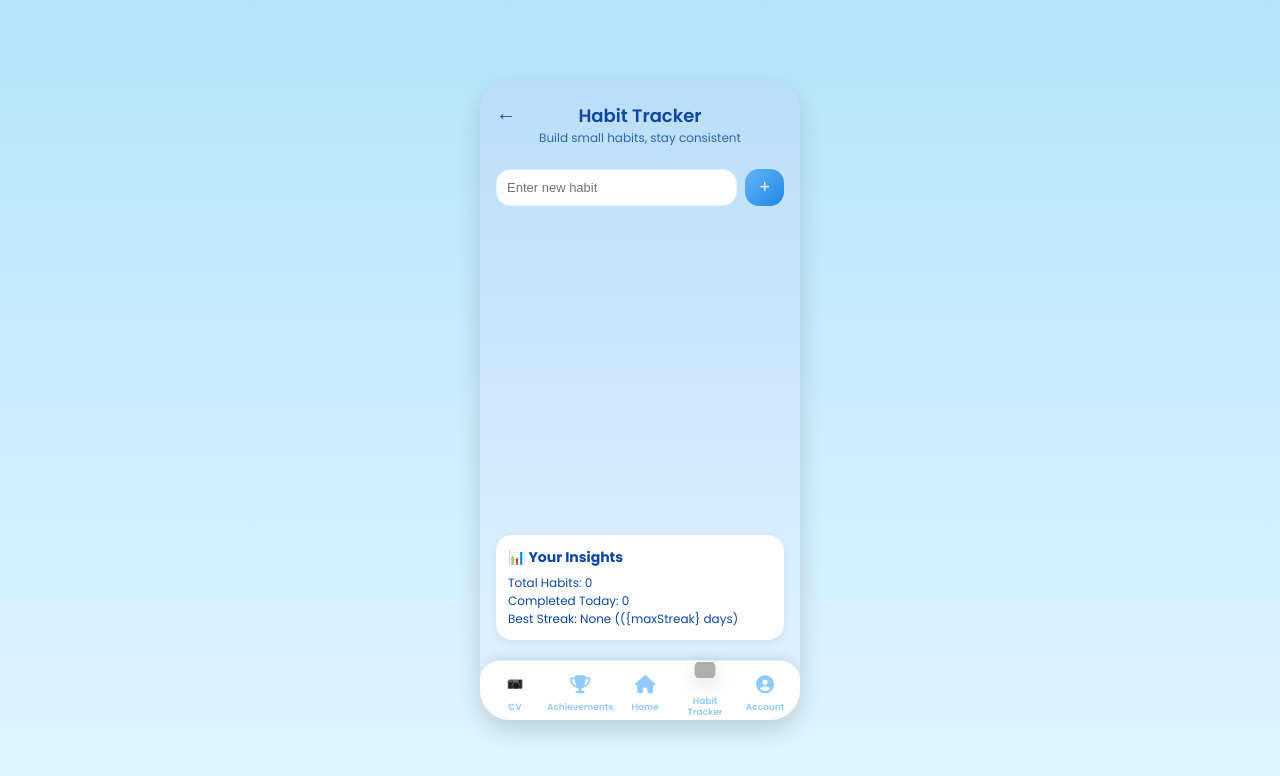
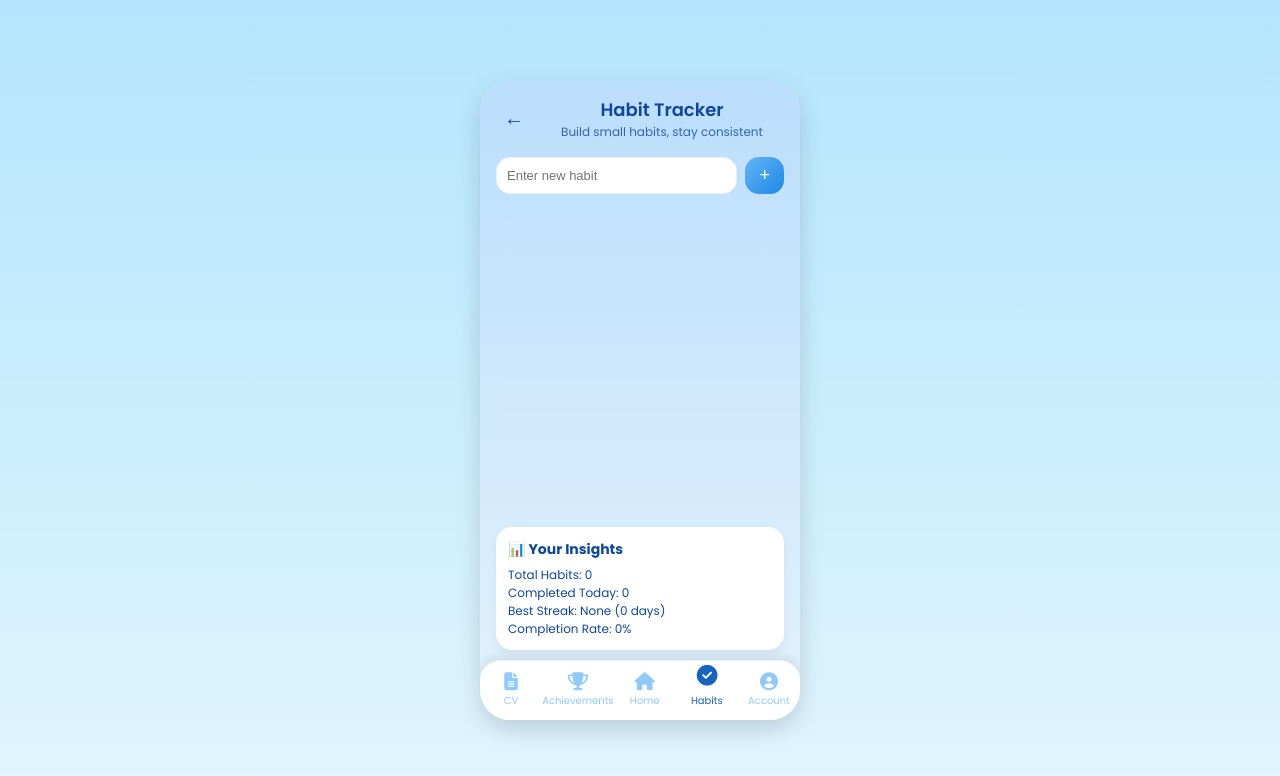
Before and after one commit to BaharFatima/mindflex-brain-gym, a website: page habittracker.html in a window 1280 px wide. Drawn offline with Linux system fonts and the light colour scheme; grey boxes are pictures that could not be loaded.

Commit message:
Update habittracker.html

```diff
--- a/habittracker.html
+++ b/habittracker.html
@@ -6,7 +6,8 @@
 <title>MindFlex – Habit Tracker</title>
 
 <link href="https://fonts.googleapis.com/css2?family=Poppins:wght@400;600;700&display=swap" rel="stylesheet">
-<!-- ONLY ADDITION: Font Awesome for nav icons -->
+<link rel="stylesheet"
+ href="https://cdnjs.cloudflare.com/ajax/libs/font-awesome/6.4.0/css/all.min.css">
 <link rel="stylesheet" href="https://cdnjs.cloudflare.com/ajax/libs/font-awesome/6.4.0/css/all.min.css">
 
 <style>
@@ -26,6 +27,7 @@ body {
 }
 
 .container {
+    position: relative;
   width: 320px;
   height: 640px;
   border-radius: 30px;
@@ -34,21 +36,8 @@ body {
   display: flex;
   flex-direction: column;
   overflow: hidden;
-  position: relative; /* ONLY CHANGE: for fixed nav */
 }
 
-/* BACK BUTTON - ADDED, NO OTHER CHANGES */
-.back-button {
-  background: none;
-  border: none;
-  cursor: pointer;
-  color: #0D47A1;
-  font-size: 20px;
-  position: absolute;
-  top: 22px;
-  left: 16px;
-  z-index: 10;
-}
 
 /* Header */
 .header {
@@ -56,6 +45,34 @@ body {
   text-align: center;
   color: #0D47A1;
 }
+.header {
+  display: flex;
+  align-items: center;
+  gap: 8px;
+  padding: 16px;
+  color: #0D47A1;
+}
+
+.header-text {
+  flex: 1;
+  text-align: center;
+}
+
+.back-btn {
+  border: none;
+  background: none;
+  font-size: 20px;
+  cursor: pointer;
+  color: #0D47A1;
+  width: 36px;
+  height: 36px;
+  border-radius: 50%;
+}
+
+.back-btn:hover {
+  background: rgba(13, 71, 161, 0.1);
+}
+
 
 .header h2 {
   font-size: 18px;
@@ -69,7 +86,7 @@ body {
 
 /* Add habit */
 .add-habit {
-  padding: 0 16px 12px;
+  padding: 0 16px 10px;
   display: flex;
   gap: 8px;
 }
@@ -97,7 +114,6 @@ body {
   flex: 1;
   padding: 0 16px;
   overflow-y: auto;
-  padding-bottom: 70px; /* ADD: prevent content from hiding under nav */
 }
 
 .habit {
@@ -109,10 +125,6 @@ body {
   display: flex;
   align-items: center;
   justify-content: space-between;
-}
-
-.habit.done {
-  opacity: 0.6;
 }
 
 .habit-info {
@@ -135,27 +147,13 @@ body {
 .habit-actions button {
   border: none;
   background: none;
-  font-size: 20px;
+  font-size: 18px;
   cursor: pointer;
   margin-left: 6px;
 }
-.analysis-box {
-  background: #ffffff;
-  margin: 10px 16px 80px 16px;
-  padding: 12px;
-  border-radius: 16px;
-  font-size: 12px;
-  color: #0D47A1;
-  box-shadow: 0 4px 10px rgba(0,0,0,0.06);
-}
 
-.analysis-box h3 {
-  font-size: 14px;
-  margin-bottom: 6px;
-}
-
-
-/* ========== NEW NAV BAR - REPLACED OLD ONE ========== */
+/* Bottom nav */
+/* ===== Bottom Navigation ===== */
 .bottom-nav {
   position: absolute;
   bottom: 0;
@@ -169,89 +167,45 @@ body {
   justify-content: space-around;
   align-items: center;
   box-shadow: 0 -4px 10px rgba(0,0,0,0.08);
-  padding: 8px 5px;
-  z-index: 50;
+  z-index: 100;
 }
 
 .nav-item {
   display: flex;
   flex-direction: column;
   align-items: center;
-  gap: 3px;
-  cursor: pointer;
-  transition: all 0.3s ease;
-  padding: 2px;
+  text-decoration: none;
+  font-size: 10px;
+  color: #90CAF9;
   flex: 1;
-  text-decoration: none;
+  transition: 0.3s ease;
 }
 
-.nav-icon {
-  width: 30px;
-  height: 30px;
-  display: flex;
-  justify-content: center;
-  align-items: center;
-  transition: all 0.3s ease;
-  color: #90CAF9;
+.nav-item i {
+  font-size: 18px;
+  margin-bottom: 3px;
+  transition: 0.3s ease;
 }
 
-.nav-icon i {
-  font-size: 18px;
-  transition: all 0.3s ease;
+.nav-item.selected {
+  color: #1565C0;
 }
 
-.nav-label {
-  font-size: 9px;
-  color: #90CAF9;
-  text-align: center;
-  line-height: 1.2;
-  font-weight: 600;
+.nav-item.selected i {
+  transform: translateY(-6px) scale(1.15);
 }
-
-.nav-item.selected .nav-icon i {
-  transform: translateY(-8px) scale(1.2);
-  text-shadow: 0 4px 8px rgba(0, 0, 0, 0.15);
+.analysis-box {
+  background: #ffffff;
+  margin: 10px 16px 70px 16px;
+  padding: 12px;
+  border-radius: 16px;
+  font-size: 12px;
+  color: #0D47A1;
+  box-shadow: 0 4px 10px rgba(0,0,0,0.06);
 }
-
-.nav-item[data-category="cv"].selected .nav-icon i { color: #0D47A1; }
-.nav-item[data-category="achievements"].selected .nav-icon i { color: #9c27b0; }
-.nav-item[data-category="home"].selected .nav-icon i { color: #1565C0; }
-.nav-item[data-category="habit-tracker"].selected .nav-icon i { color: #ff4081; }
-.nav-item[data-category="user-account"].selected .nav-icon i { color: #00838F; }
-
-.nav-icon img {
-  width: 18px;
-  height: 18px;
-  transition: all 0.3s ease;
-  object-fit: contain;
-  filter: grayscale(100%) brightness(0.7);
-  border-radius: 6px;
-}
-
-.nav-item.selected .nav-icon img {
-  transform: translateY(-8px) scale(1.2);
-  filter: grayscale(0%) brightness(1.1) drop-shadow(0 4px 8px rgba(0, 0, 0, 0.15));
-  border-radius: 8px;
-}
-
-.nav-icon .fallback-icon {
-  width: 18px;
-  height: 18px;
-  background-color: #90CAF9;
-  border-radius: 6px;
-  display: flex;
-  justify-content: center;
-  align-items: center;
-  color: white;
-  font-weight: bold;
-  transition: all 0.3s ease;
-}
-
-.nav-item.selected .nav-icon .fallback-icon {
-  transform: translateY(-8px) scale(1.2);
-  box-shadow: 0 4px 8px rgba(0, 0, 0, 0.15);
-  border-radius: 8px;
-  background-color: #ff4081;
+.analysis-box h3 {
+  font-size: 14px;
+  margin-bottom: 6px;
 }
 </style>
 </head>
@@ -259,15 +213,45 @@ body {
 <body>
 
 <div class="container">
+  <!-- Bottom nav -->
+   <nav class="bottom-nav">
 
-  <!-- BACK BUTTON ADDED -->
-  <button class="back-button" onclick="window.location.href='main.html'">←</button>
+  <a href="cv.html" class="nav-item">
+    <i class="fas fa-file-alt"></i>
+    <span>CV</span>
+  </a>
+
+  <a href="achievements.html" class="nav-item">
+    <i class="fas fa-trophy"></i>
+    <span>Achievements</span>
+  </a>
+
+  <a href="main.html" class="nav-item">
+    <i class="fas fa-home"></i>
+    <span>Home</span>
+  </a>
+
+  <a href="habittracker.html" class="nav-item selected">
+    <i class="fas fa-check-circle"></i>
+    <span>Habits</span>
+  </a>
+
+  <a href="profile.html" class="nav-item">
+    <i class="fas fa-user-circle"></i>
+    <span>Account</span>
+  </a>
+
+</nav>
 
   <!-- Header -->
-  <div class="header">
+ <div class="header">
+  <button class="back-btn" onclick="goBack()">←</button>
+  <div class="header-text">
     <h2>Habit Tracker</h2>
     <p>Build small habits, stay consistent</p>
   </div>
+</div>
+
 
   <!-- Add habit -->
   <div class="add-habit">
@@ -277,54 +261,29 @@ body {
 
   <!-- Habit list -->
   <div class="habits" id="habitList"></div>
-  <div class="analysis-box">
+<div class="analysis-box">
   <h3>📊 Your Insights</h3>
   <p id="totalHabits"></p>
   <p id="completedToday"></p>
   <p id="bestHabit"></p>
+  <p id="completionRate"></p>
 </div>
 
 
-  <!-- NEW NAV BAR - FULLY REPLACED OLD ONE -->
-  <nav class="bottom-nav">
-    <a href="cv.html" class="nav-item" data-category="cv">
-      <div class="nav-icon">
-        <img src="cv.png" alt="CV" onerror="this.style.display='none'; this.nextElementSibling.style.display='flex';">
-        <div class="fallback-icon" style="display: none;">
-          <i class="fas fa-file-alt"></i>
-        </div>
-      </div>
-      <div class="nav-label">CV</div>
-    </a>
 
-    <a href="achievements.html" class="nav-item" data-category="achievements">
-      <div class="nav-icon"><i class="fas fa-trophy"></i></div>
-      <div class="nav-label">Achievements</div>
-    </a>
 
-    <a href="main.html" class="nav-item" data-category="home">
-      <div class="nav-icon"><i class="fas fa-home"></i></div>
-      <div class="nav-label">Home</div>
-    </a>
-
-    <a href="habittracker.html" class="nav-item selected" data-category="habit-tracker">
-      <div class="nav-icon">
-        <img src="https://z-cdn-media.chatglm.cn/files/a1979dda-a3e4-4b38-b0cf-00e4ad455277_pasted_image_1762936027415.png?auth_key=1862936037-6cc8a5a356484e1cb70a8f599e1f2ce8-0-496c548f3f7ef2ea6a808a3cc812dc2c" alt="Habit Tracker" onerror="this.style.display='none'; this.nextElementSibling.style.display='flex';">
-        <div class="fallback-icon" style="display: none;"><i class="fas fa-check"></i></div>
-      </div>
-      <div class="nav-label">Habit Tracker</div>
-    </a>
-
-    <a href="profile.html" class="nav-item" data-category="user-account">
-      <div class="nav-icon"><i class="fas fa-user-circle"></i></div>
-      <div class="nav-label">Account</div>
-    </a>
-  </nav>
 
 </div>
 
 <script>
-// 100% OF YOUR ORIGINAL HABIT TRACKER JS IS UNCHANGED
+    function goBack() {
+  if (history.length > 1) {
+    history.back();
+  } else {
+    window.location.href = "main.html";
+  }
+}
+
 let habits = JSON.parse(localStorage.getItem("mindflexHabits")) || [];
 
 function saveHabits() {
@@ -351,10 +310,10 @@ function toggleDone(index) {
   const today = new Date().toDateString();
   const habit = habits[index];
 
-  if (habit.lastDone === today) return;
-
-  habit.streak += 1;
-  habit.lastDone = today;
+  if (habit.lastDone !== today) {
+    habit.streak += 1;
+    habit.lastDone = today;
+  }
 
   saveHabits();
   renderHabits();
@@ -365,7 +324,7 @@ function deleteHabit(index) {
   saveHabits();
   renderHabits();
 }
-function updateAnalysis() {
+function updateInsights() {
   const today = new Date().toDateString();
 
   const total = habits.length;
@@ -381,6 +340,10 @@ function updateAnalysis() {
     }
   });
 
+  const percentage = total === 0
+    ? 0
+    : Math.round((completed / total) * 100);
+
   document.getElementById("totalHabits").innerText =
     `Total Habits: ${total}`;
 
@@ -388,9 +351,11 @@ function updateAnalysis() {
     `Completed Today: ${completed}`;
 
   document.getElementById("bestHabit").innerText =
-    `Best Streak: ${best} (\({maxStreak} days)`;
+    `Best Streak: ${best} (${maxStreak} days)`;
+
+  document.getElementById("completionRate").innerText =
+    `Completion Rate: ${percentage}%`;
 }
-
 
 function renderHabits() {
   const list = document.getElementById("habitList");
@@ -398,39 +363,26 @@ function renderHabits() {
 
   habits.forEach((habit, index) => {
     const div = document.createElement("div");
-    div.className = "habit" +
-      (habit.lastDone === new Date().toDateString() ? " done" : "");
+    div.className = "habit";
 
     div.innerHTML = `
       <div class="habit-info">
-        <span class="habit-name">\){habit.name}</span>
-        <span class="streak">🔥 \({habit.streak} day streak</span>
+        <span class="habit-name">${habit.name}</span>
+        <span class="streak"> ${habit.streak} day streak</span>
       </div>
       <div class="habit-actions">
-        <button onclick="toggleDone(\){index})">
-          ${habit.lastDone === new Date().toDateString() ? "✅" : "⬜"}
-        </button>
+        <button onclick="toggleDone(${index})">✔️</button>
         <button onclick="deleteHabit(${index})">🗑️</button>
       </div>
     `;
 
     list.appendChild(div);
   });
-  updateAnalysis();
+  updateInsights();
+
 }
 
 renderHabits();
-
-// ONLY ADDITION: Nav click functionality
-document.addEventListener('DOMContentLoaded', () => {
-  document.querySelectorAll('.nav-item').forEach(item => {
-    item.addEventListener('click', function(e) {
-      const href = this.getAttribute('href');
-      e.preventDefault();
-      setTimeout(() => window.location.href = href, 300);
-    })
-  })
-});
 </script>
 
 </body>
```
